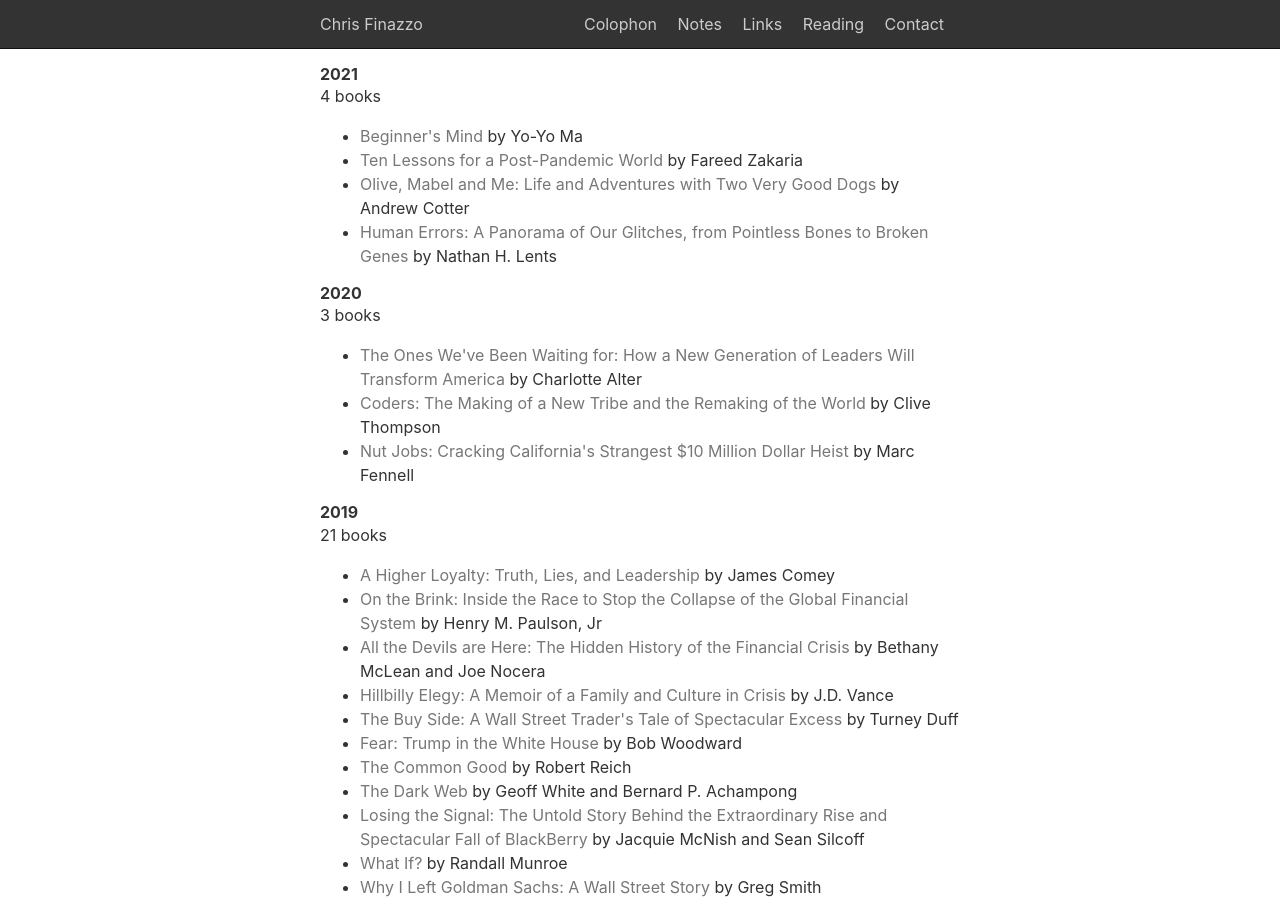
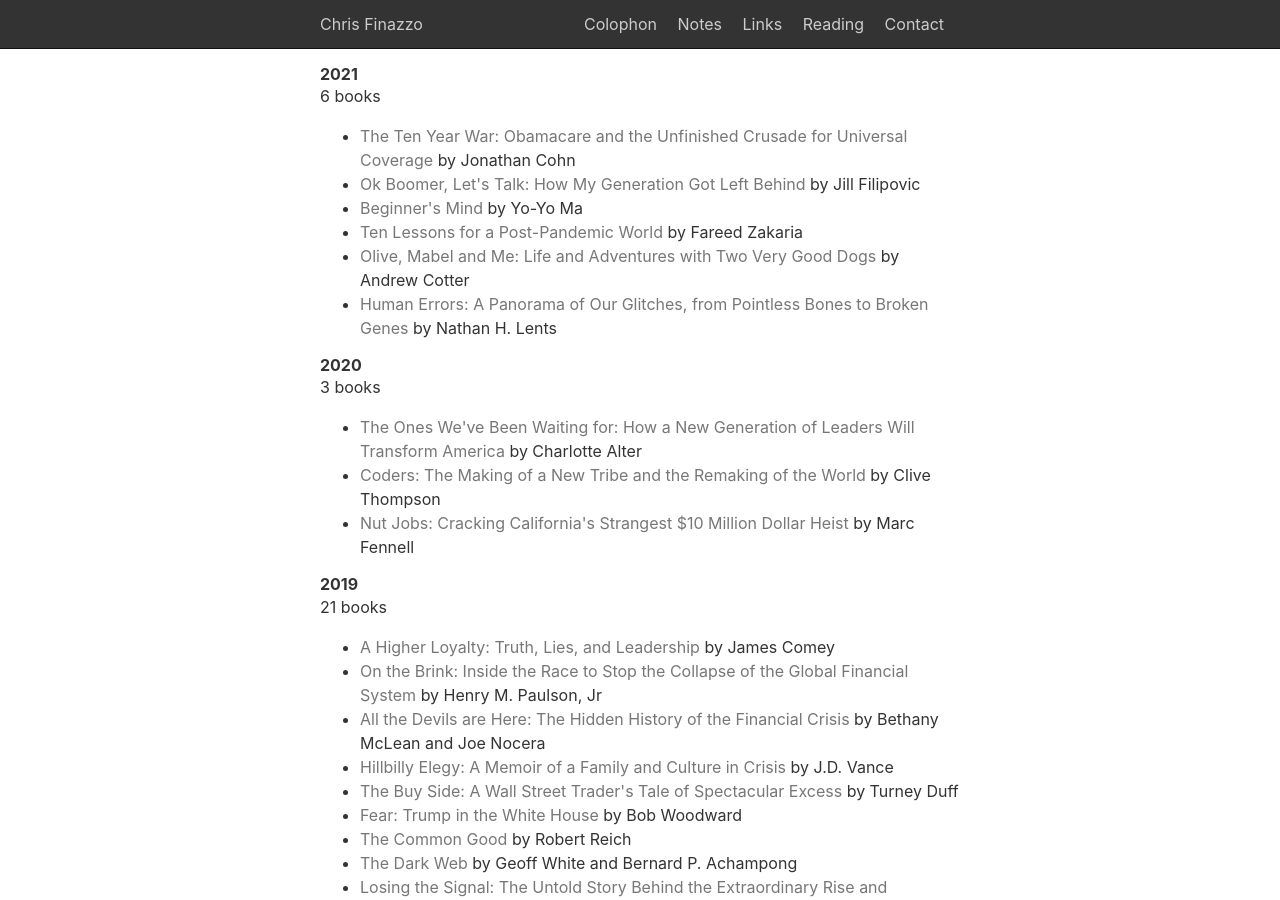
Before and after one commit to chrisfinazzo/blog, a Jekyll site: the page built from reading.md, in a window 1280 px wide and 900 px high. Built offline with Jekyll 4.4.1, drawn with Linux system fonts in a browser that asks for light colours.

Commit message:
Update Reading List

```diff
--- a/_data/reading.yml
+++ b/_data/reading.yml
@@ -1,5 +1,13 @@
   - year: "2021"
     books:
+      - title: "The Ten Year War: Obamacare and the Unfinished Crusade for Universal Coverage"
+        author: Jonathan Cohn
+        link: https://openlibrary.org/works/OL21914137W/Ten_Year_War
+
+      - title: "Ok Boomer, Let's Talk: How My Generation Got Left Behind"
+        author: Jill Filipovic
+        link: https://openlibrary.org/books/OL29497058M/OK_Boomer_Let's_Talk
+
       - title: "Beginner's Mind"
         author: Yo-Yo Ma
         link: https://www.amazon.com/Beginners-Mind/dp/B08ZYRFRV4/
```
